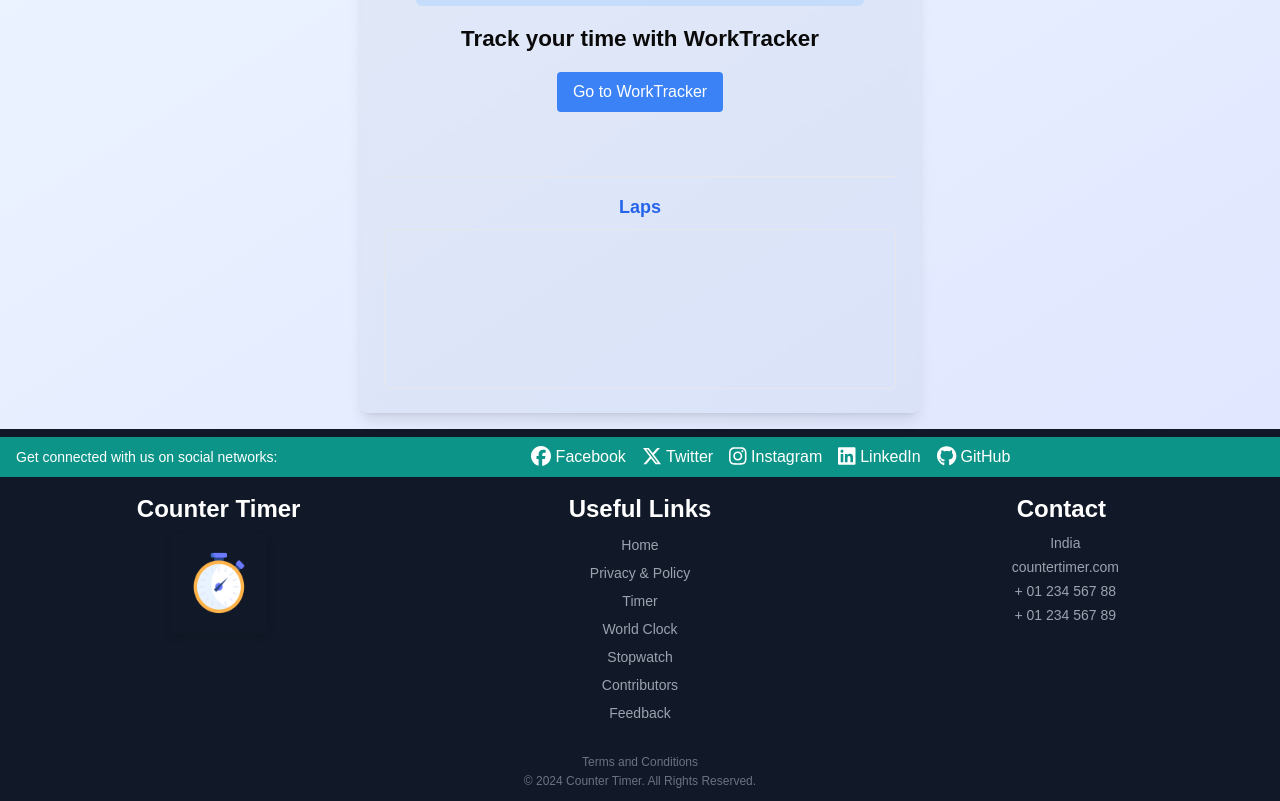
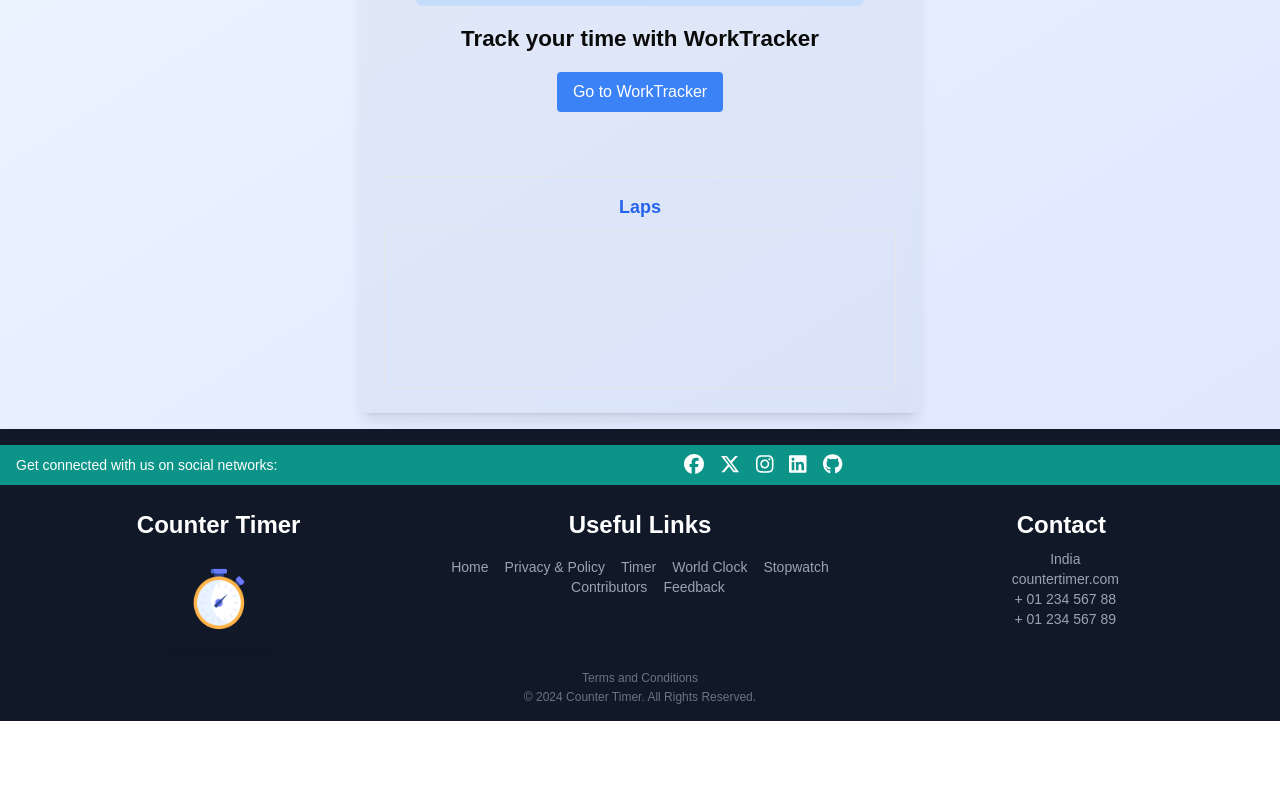
Before and after one commit to param-code/counter-app, a React (Vite) app: page / in a window 1280 px wide. Shown: the part 374-1175 px from the top of the page. After the commit the page ends 1095 px from the top, so only its background shows below. Built offline with nearby package versions, Linux system fonts and the light colour scheme; grey boxes are pictures that could not be loaded.

Commit message:
changed footer ui to horizontal

```diff
--- a/src/components/Footer.jsx
+++ b/src/components/Footer.jsx
@@ -1,6 +1,5 @@
 import React from "react";
 import { FontAwesomeIcon } from "@fortawesome/react-fontawesome";
-// import Clock from "../assets/clock_img.png";
 import Clock from "../assets/clock_img.webp";
 import {
   faFacebook,
@@ -14,18 +13,11 @@
 
 const Footer = () => {
   return (
-    <footer className="bg-gray-900 text-white py-2">
-      {" "}
-      {/* Reduced overall padding */}
+    <footer className="bg-gray-900 text-white py-4">
       {/* Social Media and Language */}
       <div className="bg-teal-600 py-2">
-        {" "}
-        {/* Reduced padding */}
         <div className="container mx-auto px-4 flex justify-between items-center">
-          <p className="text-sm mr-4">
-            Get connected with us on social networks:
-          </p>{" "}
-          {/* Adjusted margin */}
+          <p className="text-sm">Get connected with us on social networks:</p>
           <div className="social-icons flex space-x-4">
             <a
               href="https://www.facebook.com"
@@ -33,7 +25,7 @@
               rel="noopener noreferrer"
               className="text-white hover:text-blue-500 transition-all duration-300"
             >
-              <FontAwesomeIcon icon={faFacebook} size="lg" /> Facebook
+              <FontAwesomeIcon icon={faFacebook} size="lg" />
             </a>
             <a
               href="https://www.twitter.com"
@@ -41,7 +33,7 @@
               rel="noopener noreferrer"
               className="text-white hover:text-blue-400 transition-all duration-300"
             >
-              <FontAwesomeIcon icon={faXTwitter} size="lg" /> Twitter
+              <FontAwesomeIcon icon={faXTwitter} size="lg" />
             </a>
             <a
               href="https://www.instagram.com"
@@ -49,7 +41,7 @@
               rel="noopener noreferrer"
               className="text-white hover:text-pink-500 transition-all duration-300"
             >
-              <FontAwesomeIcon icon={faInstagram} size="lg" /> Instagram
+              <FontAwesomeIcon icon={faInstagram} size="lg" />
             </a>
             <a
               href="https://www.linkedin.com"
@@ -57,7 +49,7 @@
               rel="noopener noreferrer"
               className="text-white hover:text-blue-600 transition-all duration-300"
             >
-              <FontAwesomeIcon icon={faLinkedin} size="lg" /> LinkedIn
+              <FontAwesomeIcon icon={faLinkedin} size="lg" />
             </a>
             <a
               href="https://github.com/param-code/counter-app"
@@ -65,96 +57,103 @@
               rel="noopener noreferrer"
               className="text-white hover:text-gray-500 transition-all duration-300"
             >
-              <FontAwesomeIcon icon={faGithub} size="lg" /> GitHub
+              <FontAwesomeIcon icon={faGithub} size="lg" />
             </a>
           </div>
-          {/* Google Translate (Language selection) */}
           <div className="ml-4 googletranslate">
             <GoogleTranslate />
           </div>
         </div>
       </div>
+
       {/* Footer Content */}
-      <div className="container mx-auto px-4 py-4 grid grid-cols-1 md:grid-cols-3 gap-4 text-center">
-        {" "}
-        {/* Reduced padding */}
-        {/* Company Info (Center aligned) */}
+      <div className="container mx-auto px-4 py-6 grid grid-cols-1 md:grid-cols-3 gap-4 text-center">
+        {/* Company Info */}
         <div className="flex flex-col items-center">
-          <h2  className="font-bold text-2xl mb-2 transition-all duration-300 ease-in-out hover:text-teal-500 hover:scale-105 hover:shadow-lg">Counter Timer</h2>
+          <h2 className="font-bold text-2xl mb-2 transition-all duration-300 ease-in-out hover:text-teal-500 hover:scale-105 hover:shadow-lg">
+            Counter Timer
+          </h2>
           <img src={Clock} alt="Clock" className="clock-icon" />
         </div>
-        {/* Useful Links (Center aligned) */}
+
+        {/* Useful Links */}
         <div className="flex flex-col items-center">
           <h2 className="font-bold text-2xl mb-2 transition-all duration-300 ease-in-out hover:text-teal-500 hover:scale-105 hover:shadow-lg">
             Useful Links
           </h2>
-
-          <ul>
-            <li className="mb-1">
+          <ul className="flex flex-wrap justify-center p-2 space-x-4 text-sm text-gray-400">
+            <li>
               <a
                 href="/"
-                className="text-gray-400 hover:text-white text-sm transition-colors duration-300"
+                className="hover:text-white transition-colors duration-300"
               >
                 Home
               </a>
             </li>
-            <li className="mb-1">
-              <a href="/Privacy-Policy" className="text-gray-400 hover:text-white text-sm transition-colors duration-300">
-              Privacy & Policy
+            <li>
+              <a
+                href="/Privacy-Policy"
+                className="hover:text-white transition-colors duration-300"
+              >
+                Privacy & Policy
               </a>
-              <li className="mb-1"></li>
+            </li>
+            <li>
               <a
                 href="/Timer"
-                className="text-gray-400 hover:text-white text-sm transition-colors duration-300"
+                className="hover:text-white transition-colors duration-300"
               >
                 Timer
               </a>
             </li>
-            <li className="mb-1">
+            <li>
               <a
                 href="/WorldClock"
-                className="text-gray-400 hover:text-white text-sm transition-colors duration-300"
+                className="hover:text-white transition-colors duration-300"
               >
                 World Clock
               </a>
             </li>
-            <li className="mb-1">
+            <li>
               <a
                 href="/counter"
-                className="text-gray-400 hover:text-white text-sm transition-colors duration-300"
+                className="hover:text-white transition-colors duration-300"
               >
                 Stopwatch
               </a>
             </li>
-            <li className="mb-1">
+            <li>
               <a
                 href="/Contributors"
-                className="text-gray-400 hover:text-white text-sm transition-colors duration-300"
+                className="hover:text-white transition-colors duration-300"
               >
                 Contributors
               </a>
             </li>
-            <li className="mb-1">
+            <li>
               <a
                 href="/Feedback"
-                className="text-gray-400 hover:text-white text-sm transition-colors duration-300"
+                className="hover:text-white transition-colors duration-300"
               >
                 Feedback
               </a>
             </li>
           </ul>
         </div>
-        {/* Contact Info (Center aligned) */}
+
+        {/* Contact Info */}
         <div className="flex flex-col items-center">
-          <h2  className="font-bold text-2xl mb-2 transition-all duration-300 ease-in-out hover:text-teal-500 hover:scale-105 hover:shadow-lg">Contact</h2>
+          <h2 className="font-bold text-2xl mb-2 transition-all duration-300 ease-in-out hover:text-teal-500 hover:scale-105 hover:shadow-lg">
+            Contact
+          </h2>
           <ul className="text-gray-400 text-sm">
-            <li className="mb-1">
+            <li>
               <i className="fa fa-home mr-2"></i> India
             </li>
-            <li className="mb-1">
+            <li>
               <i className="fa fa-envelope mr-2"></i> countertimer.com
             </li>
-            <li className="mb-1">
+            <li>
               <i className="fa fa-phone mr-2"></i> + 01 234 567 88
             </li>
             <li>
@@ -163,13 +162,12 @@
           </ul>
         </div>
       </div>
+
       {/* Footer Bottom */}
-      <div className="bg-gray-900 py-1 text-center">
+      <div className="bg-gray-900 text-center">
         <a href="/terms" className="text-xs text-gray-500 hover:text-white">
           Terms and Conditions
         </a>
-
-        {/* Reduced padding */}
         <p className="text-xs text-gray-500">
           © 2024 Counter Timer. All Rights Reserved.
         </p>
```
